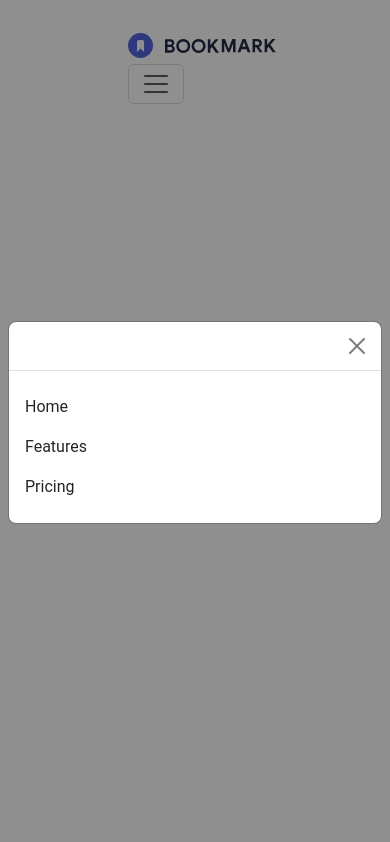
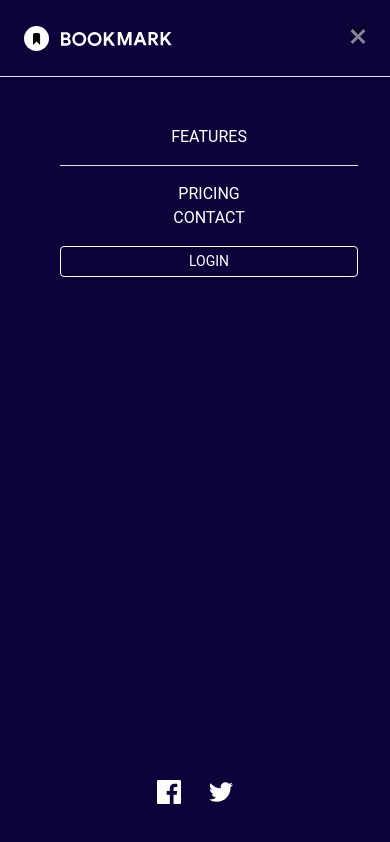
Before and after one commit to dracudev/S1.2-Bootstrap-SASS, a website: page index.html in a window 390 px wide. Both pictures are taken after a click on the button "Toggle navigation". Drawn offline with nearby package versions, Linux system fonts and the light colour scheme.

Commit message:
Starting toggler modal

```diff
--- a/index.html
+++ b/index.html
@@ -10,18 +10,18 @@
 </head>
 <body>
 
-    <nav class="navbar navbar-expand-md navbar-light bg-light mt-3 mx-8">
-        <a class="navbar-brand" href="#">
+    <nav class="navbar navbar-expand-md navbar-light bg-light mt-3 mx-sm-5 mx-md-5">
+        <a class="navbar-brand ms-4" href="#">
           <img src="/S1.2-Bootstrap-SASS/img/logo-bookmark.svg" alt="Logo">
         </a>
 
         <!-- Toggler -->
-        <button class="navbar-toggler" type="button" data-bs-toggle="modal" data-bs-target="#navbarModal" aria-label="Toggle navigation">
-          <span class="navbar-toggler-icon"></span>
+        <button class="navbar-toggler border-0 me-4" type="button" data-bs-toggle="modal" data-bs-target="#navbarModal" aria-label="Toggle navigation">
+          <img src="/S1.2-Bootstrap-SASS/img/icon-hamburger.svg" alt="">
         </button>
 
         <!-- Navbar collapse -->
-        <div class="collapse navbar-collapse d-none d-md-block">
+        <div class="collapse navbar-collapse d-none">
           <ul class="navbar-nav ms-auto">
             <li class="nav-item">
               <a class="nav-link" href="#">FEATURES</a>
@@ -33,31 +33,33 @@
               <a class="nav-link" href="#">CONTACT</a>
             </li>
             <li class="nav-item">
-                <a class="nav-link" href="#">LOGIN</a>
+              <button type="button" class="btn bg-secundary text-white px-4 btn-sm ms-3 mt-1">LOGIN</button>
             </li>
           </ul>
         </div>
       </nav>
 
       <!-- Modal mobile navbar -->
-      <div class="modal fade" id="navbarModal" tabindex="-1" aria-labelledby="navbarModalLabel" aria-hidden="true">
-        <div class="modal-dialog modal-dialog-centered">
-          <div class="modal-content">
-            <div class="modal-header">
-              <button type="button" class="btn-close" data-bs-dismiss="modal" aria-label="Close"></button>
+      <div class="modal fade modal-fullscreen" id="navbarModal" tabindex="-1" aria-labelledby="navbarModalLabel" aria-hidden="true">
+        <div class="modal-dialog modal-fullscreen">
+          <div class="modal-content bg-bluemodal text-white">
+            <div class="modal-header py-4 px-4">
+              <img src="/S1.2-Bootstrap-SASS/img/logo-bookmark-white.svg" alt="">
+              <button type="button" class="btn-close mb-1" data-bs-dismiss="modal" aria-label="Close">
+                <img src="/S1.2-Bootstrap-SASS/img/icon-close.svg" alt="">
+              </button>
             </div>
-            <div class="modal-body">
-              <ul class="navbar-nav">
-                <li class="nav-item">
-                  <a class="nav-link" href="#">Home</a>
-                </li>
-                <li class="nav-item">
-                  <a class="nav-link" href="#">Features</a>
-                </li>
-                <li class="nav-item">
-                  <a class="nav-link" href="#">Pricing</a>
-                </li>
-              </ul>
+            <div class="modal-body m-auto p-5">
+                <div class="container text-center">
+                  <a class="nav-link mb-3 pb-3 border-bottom" href="#">FEATURES</a>
+                  <a class="nav-link" href="#">PRICING</a>
+                  <a class="nav-link" href="#">CONTACT</a>
+                  <button type="button" class="btn bg-transparent text-white px-8 btn-sm mt-3 border-white">LOGIN</button>
+                </div>
+            </div>
+            <div class="modal-footer mx-auto border-0 my-4">
+              <img href="#" src="/S1.2-Bootstrap-SASS/img/icon-facebook.svg" alt="">
+              <img href="#" class="ms-4" src="/S1.2-Bootstrap-SASS/img/icon-twitter.svg" alt="">
             </div>
           </div>
         </div>
--- a/styles.scss
+++ b/styles.scss
@@ -9,11 +9,11 @@
 
 $theme-colors: (
   "primary":    $primary,
-  "secundary":     $secundary,
+  "secundary":     $secundary
 );
 
 $custom-colors: (
-  "custom-color": #900
+  "bluemodal": rgb(13, 3, 59)
 );
 
 $theme-colors: map-merge($theme-colors, $custom-colors);
```
Also changed, not shown: img/logo-bookmark-white.svg (added), styles.css, 1 other file.
